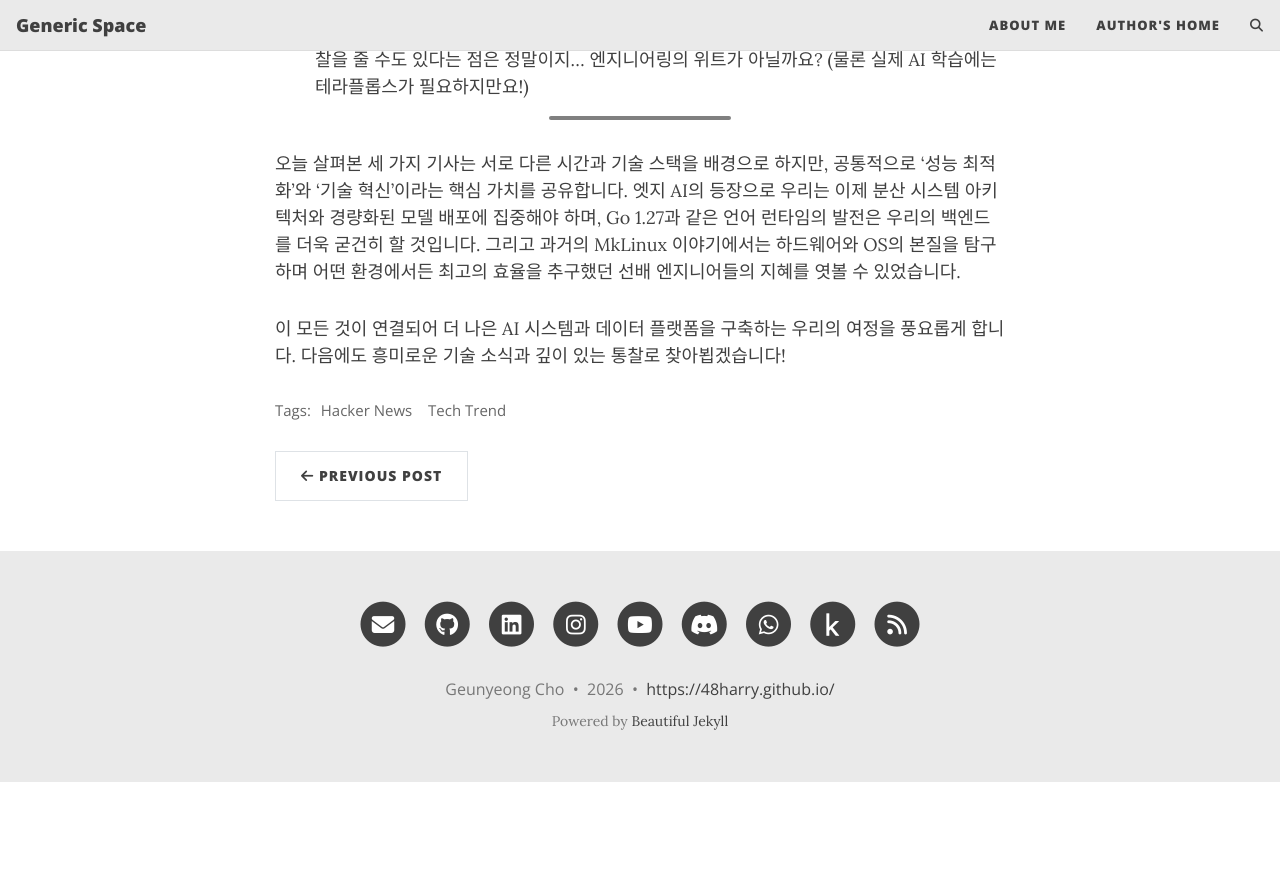
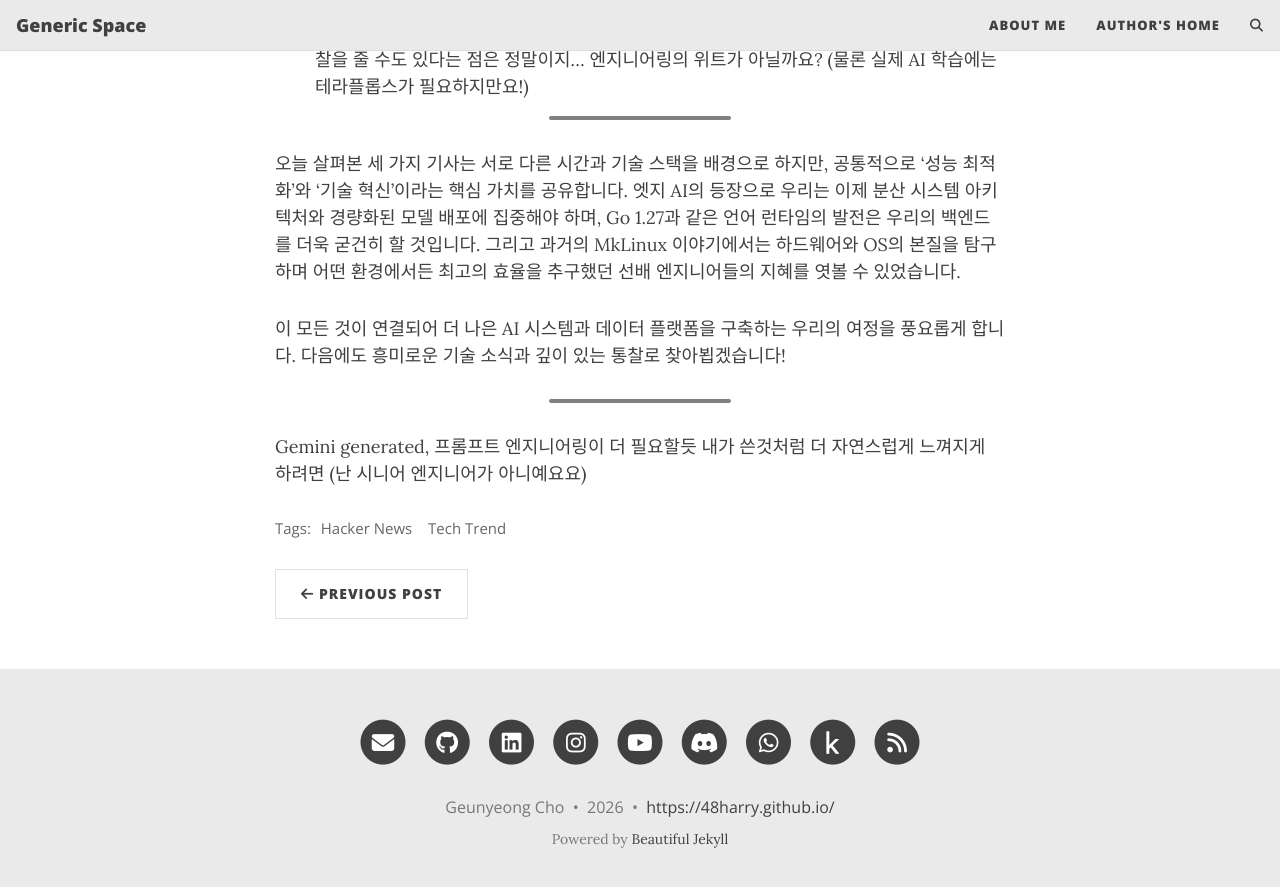
Before and after one commit to 48harry/48harry.github.io, a Jekyll site: the page built from _posts/2026-08-02-hacker-news-daily.md, in a window 1280 px wide and 900 px high, scrolled down 1939 px. Shown: the top 887 px of the window. Built offline with Jekyll 4.4.1, drawn with Linux system fonts in a browser that asks for light colours; comment, search, counter and statistics services are not loaded; before the commit the page ends 2721 px from its top, so only the background shows below that.

Commit message:
Sync Complete : 2026-08-05 10:13:08 {{time}}

```diff
--- a/_posts/2026-08-02-hacker-news-daily.md
+++ b/_posts/2026-08-02-hacker-news-daily.md
@@ -43,3 +43,7 @@ tags: [Hacker News, Tech Trend]
 오늘 살펴본 세 가지 기사는 서로 다른 시간과 기술 스택을 배경으로 하지만, 공통적으로 '성능 최적화'와 '기술 혁신'이라는 핵심 가치를 공유합니다. 엣지 AI의 등장으로 우리는 이제 분산 시스템 아키텍처와 경량화된 모델 배포에 집중해야 하며, Go 1.27과 같은 언어 런타임의 발전은 우리의 백엔드를 더욱 굳건히 할 것입니다. 그리고 과거의 MkLinux 이야기에서는 하드웨어와 OS의 본질을 탐구하며 어떤 환경에서든 최고의 효율을 추구했던 선배 엔지니어들의 지혜를 엿볼 수 있었습니다.
 
 이 모든 것이 연결되어 더 나은 AI 시스템과 데이터 플랫폼을 구축하는 우리의 여정을 풍요롭게 합니다. 다음에도 흥미로운 기술 소식과 깊이 있는 통찰로 찾아뵙겠습니다!
+
+---
+
+Gemini generated, 프롬프트 엔지니어링이 더 필요할듯 내가 쓴것처럼 더 자연스럽게 느껴지게 하려면 (난 시니어 엔지니어가 아니예요요)
```
Also changed, not shown: .obsidian/workspace.json.
